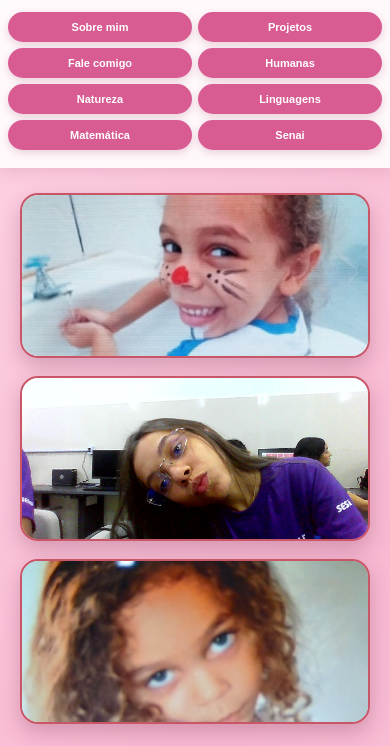
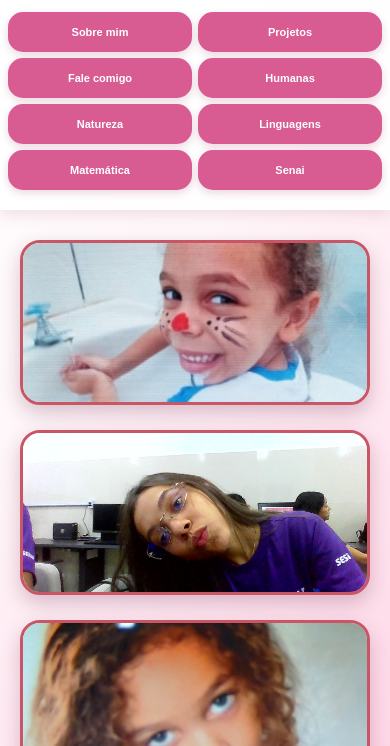
Before and after one commit to sarakveloso-cell/portfolio, a website: page index.html in a window 390 px wide. Shown: the part 88-834 px from the top of the page. Drawn offline with Linux system fonts and the light colour scheme.

Commit message:
Mudar layout

```diff
--- a/style.css
+++ b/style.css
@@ -22,30 +22,31 @@ body {
     font-family: Arial, sans-serif;
     color: #5a2942;
 
+    /* GRADIENTE ROSA + BRANCO */
     background: linear-gradient(
         135deg,
-        #ffd6e7,
-        #f8b8d2,
-        #f7c9dc
+        #ffffff 0%,
+        #fff7fa 25%,
+        #ffd6e7 60%,
+        #f8b8d2 100%
     );
 }
 
 
 /* =========================================================
-   MENU / NAV
+   MENU
 ========================================================= */
 
 nav {
     width: 100%;
-    min-height: 80px;
+    min-height: 95px;
 
     display: flex;
     align-items: center;
-    justify-content: space-between;
 
     padding: 10px 25px;
 
-    background: rgba(255, 255, 255, 0.88);
+    background: rgba(255, 255, 255, 0.92);
 
     box-shadow: 0 4px 15px rgba(150, 50, 90, 0.15);
 
@@ -55,16 +56,18 @@ nav {
 
 
 /* =========================================================
-   LOGO
+   LOGO / FLOR
 ========================================================= */
 
 .logo {
-    width: 75px;
-    height: 75px;
+    width: 80px;
+    height: 80px;
 
     object-fit: contain;
 
     display: block;
+
+    flex-shrink: 0;
 
     transition: 0.3s;
 }
@@ -75,7 +78,7 @@ nav {
 
 
 /* =========================================================
-   LISTA DO MENU
+   MENU AO LADO DA FLOR
 ========================================================= */
 
 nav ul {
@@ -83,21 +86,28 @@ nav ul {
 
     display: flex;
     align-items: center;
-    justify-content: flex-end;
 
-    gap: 8px;
+    justify-content: space-between;
 
-    margin: 0;
+    flex: 1;
+
+    margin-left: 30px;
+
+    gap: 12px;
+
     padding: 0;
-
-    flex-wrap: wrap;
 }
 
 nav li {
     list-style: none;
+    flex: 1;
 }
 
 nav li a {
+    display: block;
+
+    width: 100%;
+
     text-decoration: none;
 }
 
@@ -107,20 +117,24 @@ nav li a {
 ========================================================= */
 
 nav button {
+    width: 100%;
+
+    min-height: 42px;
+
+    padding: 10px 12px;
+
     border: none;
 
     background: #d85b91;
+
     color: white;
 
-    padding: 8px 13px;
+    border-radius: 20px;
 
-    min-width: 90px;
-    min-height: 30px;
+    font-size: 14px;
 
-    border-radius: 18px;
+    font-family: Arial, sans-serif;
 
-    font-size: 13px;
-    font-family: Arial, sans-serif;
     font-weight: bold;
 
     white-space: nowrap;
@@ -148,34 +162,31 @@ nav button:hover {
 header {
     width: 100%;
 
-    padding: 40px 20px 25px;
+    padding: 45px 20px 25px;
 
     text-align: center;
 }
 
 
 /* =========================================================
-   GRUPO DE FOTOS
+   FOTOS
 ========================================================= */
 
 .card-group {
     width: 100%;
-    max-width: 1000px;
+
+    max-width: 1200px;
 
     margin: 0 auto;
 
     display: flex;
 
-    justify-content: center;
+    justify-content: space-between;
+
     align-items: center;
 
-    gap: 40px;
+    gap: 70px;
 }
-
-
-/* =========================================================
-   CADA FOTO
-========================================================= */
 
 .center {
     width: 30%;
@@ -188,6 +199,7 @@ header {
 
 .center a {
     display: block;
+
     width: 100%;
 }
 
@@ -198,15 +210,16 @@ header {
 
 .center img {
     width: 100%;
-    height: 165px;
+
+    height: 200px;
 
     display: block;
 
     object-fit: cover;
 
-    border-radius: 18px;
+    border-radius: 20px;
 
-    border: 2px solid #c85667;
+    border: 3px solid #c85667;
 
     box-shadow:
         0 8px 20px rgba(100, 30, 60, 0.25);
@@ -223,15 +236,15 @@ header {
 
 
 /* =========================================================
-   TÍTULO SARA
+   NOME SARA
 ========================================================= */
 
 header h1 {
-    margin-top: 30px;
+    margin-top: 25px;
 
-    font-size: clamp(60px, 8vw, 95px);
+    font-size: 65px;
 
-    color: #a72f63;
+    color: #c91b7b;
 
     font-family: Georgia, serif;
 
@@ -254,18 +267,19 @@ header h1 {
 
 
 /* =========================================================
-   CAIXA SOBRE MIM
+   SOBRE MIM
 ========================================================= */
 
 .caixa-info {
     width: 90%;
+
     max-width: 900px;
 
     margin: 20px auto 50px;
 
-    padding: 30px;
+    padding: 35px;
 
-    background: rgba(255, 255, 255, 0.9);
+    background: rgba(255, 255, 255, 0.92);
 
     border-radius: 25px;
 
@@ -277,7 +291,7 @@ header h1 {
 
 
 /* =========================================================
-   TÍTULOS DA CAIXA
+   TÍTULOS
 ========================================================= */
 
 .caixa-info h3 {
@@ -285,7 +299,7 @@ header h1 {
 
     color: #b83e72;
 
-    font-size: 23px;
+    font-size: 24px;
 }
 
 
@@ -309,8 +323,6 @@ header h1 {
 ========================================================= */
 
 .caixa-info ul {
-    width: 100%;
-
     padding: 0;
 
     margin: 0;
@@ -418,12 +430,14 @@ footer {
 
     color: white;
 
-    padding: 9px 20px;
+    padding: 10px 22px;
 
     border-radius: 20px;
 
     font-size: 14px;
+
     font-family: Arial, sans-serif;
+
     font-weight: bold;
 
     cursor: pointer;
@@ -441,7 +455,7 @@ footer {
 
 
 /* =========================================================
-   TEXTOS DO FOOTER
+   TEXTO DO FOOTER
 ========================================================= */
 
 footer p {
@@ -456,32 +470,27 @@ footer p {
 
 
 /* =========================================================
-   TABLETS
+   TABLET
 ========================================================= */
 
-@media (max-width: 1000px) {
+@media (max-width: 1100px) {
 
     nav {
         padding: 10px 15px;
     }
 
     nav ul {
-        gap: 6px;
+        margin-left: 20px;
+        gap: 8px;
     }
 
     nav button {
-        min-width: auto;
-        padding: 8px 10px;
         font-size: 12px;
+        padding: 9px 7px;
     }
 
     .card-group {
-        gap: 20px;
-        max-width: 900px;
-    }
-
-    .center img {
-        height: 170px;
+        gap: 40px;
     }
 }
 
@@ -493,36 +502,30 @@ footer p {
 @media (max-width: 768px) {
 
     body {
-        width: 100%;
         overflow-x: hidden;
     }
 
 
-    /* -------------------------
-       NAV
-    ------------------------- */
+    /* MENU */
 
     nav {
         width: 100%;
 
         min-height: auto;
 
-        display: flex;
-
         flex-direction: column;
 
         justify-content: center;
+
         align-items: center;
 
         gap: 15px;
 
-        padding: 15px 10px 18px;
+        padding: 15px 10px 20px;
     }
 
 
-    /* -------------------------
-       LOGO
-    ------------------------- */
+    /* LOGO */
 
     .logo {
         width: 75px;
@@ -530,9 +533,7 @@ footer p {
     }
 
 
-    /* -------------------------
-       MENU
-    ------------------------- */
+    /* MENU MOBILE */
 
     nav ul {
         width: 100%;
@@ -541,55 +542,51 @@ footer p {
 
         grid-template-columns: repeat(2, 1fr);
 
-        gap: 8px;
+        gap: 9px;
 
-        justify-items: stretch;
+        margin-left: 0;
+
+        flex: none;
     }
 
     nav li {
         width: 100%;
+
+        flex: none;
     }
 
     nav li a {
         width: 100%;
-
-        display: block;
     }
 
     nav button {
         width: 100%;
 
-        min-width: 0;
+        min-height: 42px;
 
         padding: 10px 5px;
 
-        font-size: 12px;
+        font-size: 13px;
 
         border-radius: 15px;
     }
 
 
-    /* -------------------------
-       HEADER
-    ------------------------- */
+    /* HEADER */
 
     header {
-        padding: 25px 12px 20px;
+        padding: 30px 12px 20px;
     }
 
 
-    /* -------------------------
-       FOTOS
-    ------------------------- */
+    /* FOTOS */
 
     .card-group {
         width: 100%;
 
-        display: flex;
-
         flex-direction: column;
 
-        gap: 18px;
+        gap: 25px;
 
         padding: 0;
     }
@@ -604,36 +601,23 @@ footer p {
         width: 100%;
 
         height: 190px;
-
-        border-radius: 18px;
     }
 
 
-    /* -------------------------
-       TÍTULO SARA
-    ------------------------- */
+    /* SARA */
 
     header h1 {
         margin-top: 25px;
 
-        font-size: 65px;
+        font-size: 55px;
     }
 
 
-    /* -------------------------
-       CONTAINER
-    ------------------------- */
+    /* SOBRE MIM */
 
     .container {
-        width: 100%;
-
         padding: 10px 12px;
     }
-
-
-    /* -------------------------
-       SOBRE MIM
-    ------------------------- */
 
     .caixa-info {
         width: 100%;
@@ -647,8 +631,6 @@ footer p {
 
     .caixa-info h3 {
         font-size: 22px;
-
-        margin-bottom: 12px;
     }
 
     .caixa-info p {
@@ -656,34 +638,20 @@ footer p {
 
         line-height: 1.7;
 
-        margin-bottom: 25px;
-
         text-align: justify;
-    }
-
-    .caixa-info ul {
-        text-align: center;
     }
 
     .caixa-info li {
         font-size: 14px;
-
-        margin-bottom: 8px;
     }
 
 
-    /* -------------------------
-       FOOTER
-    ------------------------- */
+    /* FOOTER */
 
     footer {
         padding: 30px 15px 20px;
     }
 
-
-    /* -------------------------
-       REDES
-    ------------------------- */
 
     .redes {
         gap: 12px;
@@ -697,9 +665,7 @@ footer p {
     }
 
 
-    /* -------------------------
-       BOTÕES FOOTER
-    ------------------------- */
+    /* BOTÕES FOOTER */
 
     .footer-btn {
         width: 100%;
@@ -709,8 +675,6 @@ footer p {
         grid-template-columns: repeat(2, 1fr);
 
         gap: 10px;
-
-        margin-bottom: 25px;
     }
 
     .footer-btn a {
@@ -725,15 +689,8 @@ footer p {
         font-size: 13px;
     }
 
-
-    /* -------------------------
-       TEXTOS FOOTER
-    ------------------------- */
-
     footer p {
         font-size: 11px;
-
-        line-height: 1.5;
 
         max-width: 350px;
 
@@ -761,15 +718,15 @@ footer p {
     nav button {
         font-size: 11px;
 
-        padding: 9px 3px;
+        min-height: 40px;
+
+        padding: 8px 3px;
     }
-
 
     .logo {
         width: 70px;
         height: 70px;
     }
-
 
     .center {
         max-width: 350px;
@@ -779,35 +736,23 @@ footer p {
         height: 165px;
     }
 
-
     header h1 {
-        font-size: 55px;
+        font-size: 50px;
     }
-
 
     .caixa-info {
         padding: 22px 16px;
-    }
-
-    .caixa-info h3 {
-        font-size: 20px;
     }
 
     .caixa-info p {
         font-size: 14px;
     }
 
-    .caixa-info li {
-        font-size: 13px;
-    }
-
-
     .redes img {
         width: 40px;
         height: 40px;
     }
 
-
     .btn {
         font-size: 12px;
     }
```
